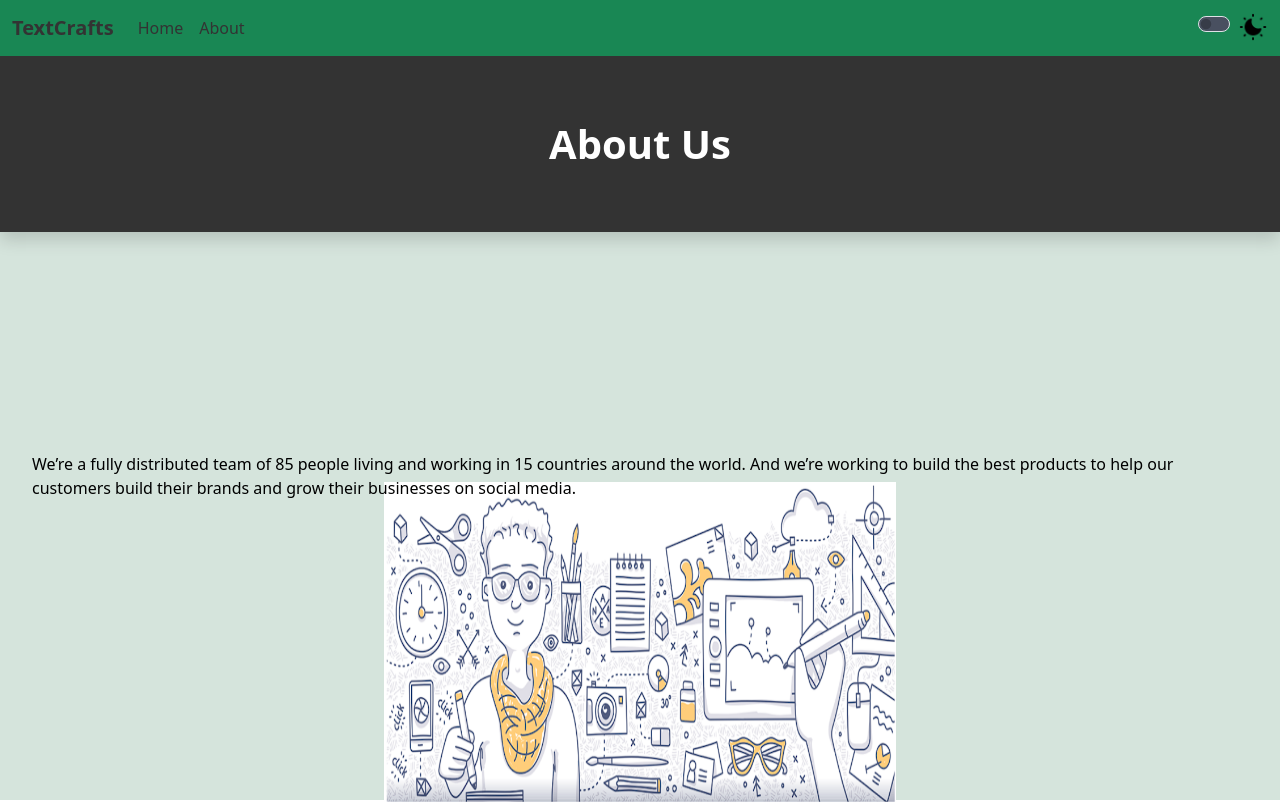
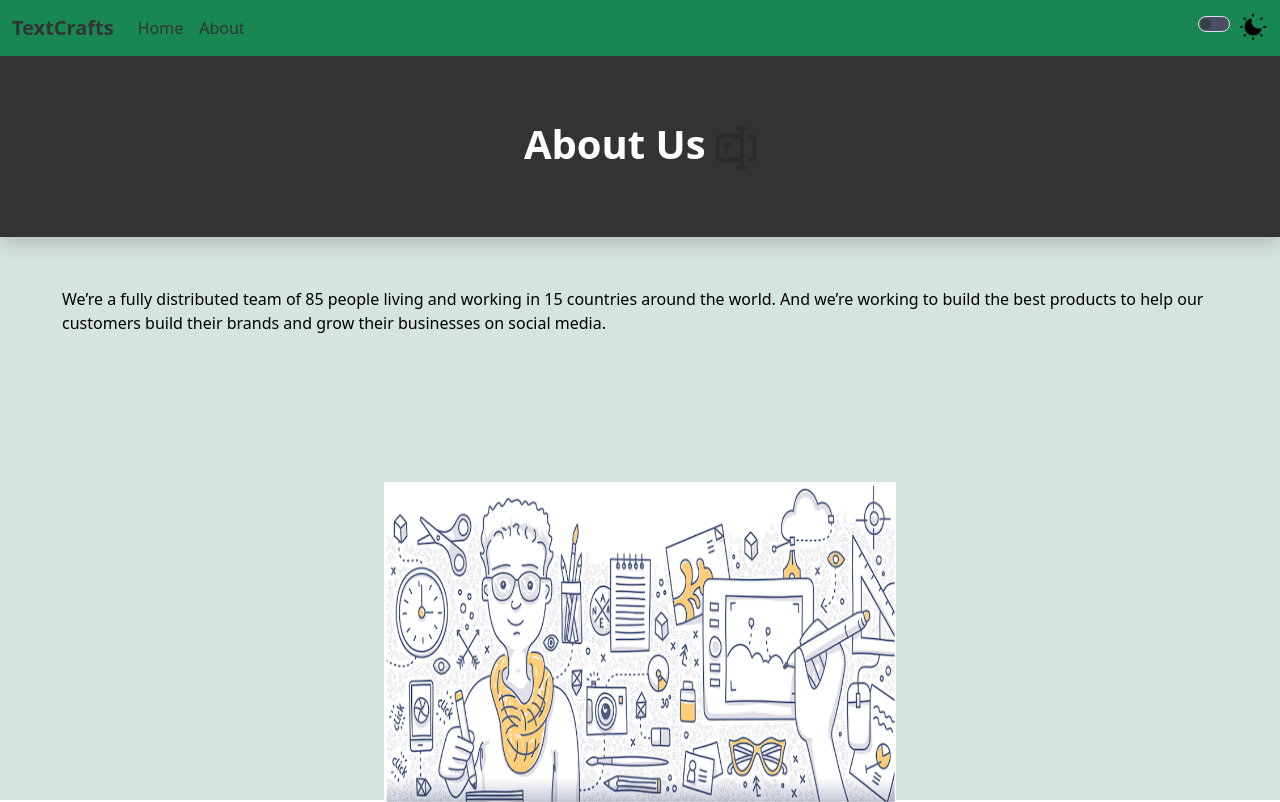
Before and after one commit to Matvibhor24/TextCrafts, a React (Create React App) app: page /about in a window 1280 px wide. Built offline with nearby package versions, Linux system fonts and the light colour scheme.

Commit message:
TextCrafts logo added to About poge

```diff
--- a/src/components/About.css
+++ b/src/components/About.css
@@ -26,9 +26,9 @@
 }
 .content {
     position: relative;
-    top: 200px; /* Adjust this value as needed */
+    /* top: 200px; Adjust this value as needed */
     /* background-color: white; */
-    padding: 20px;
+    padding: 50px;
 }
 .image-container {
     top:9px;
--- a/src/components/About.js
+++ b/src/components/About.js
@@ -1,6 +1,7 @@
 import React from 'react'
 import './About.css'
 import bgLogo from './textcrafts.png'
+import bgLogo1 from './text-box.png'
 
 export default function About(props) {
   const AboutBGStyle = {
@@ -10,7 +11,7 @@ export default function About(props) {
     <>
     {/* <div className="header" > */}
     <div className={`head shadow p-3 text-${props.mode==='light'?'white':'black'}`} style={AboutBGStyle}>
-      <h1 className="head my-5" align="center" ><b>About Us</b></h1>
+      <h1 className="head my-5" align="center" ><b>About Us   </b><img src={bgLogo1} width="40px" height="50px" margin-bottom="1px"></img></h1>
       <div class="image-container">
         <img className="image" src={bgLogo} alt="People gathered around" />
       </div>
```
